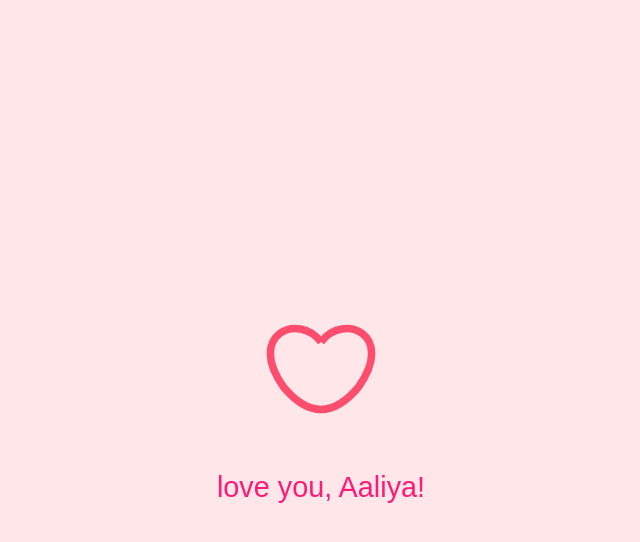
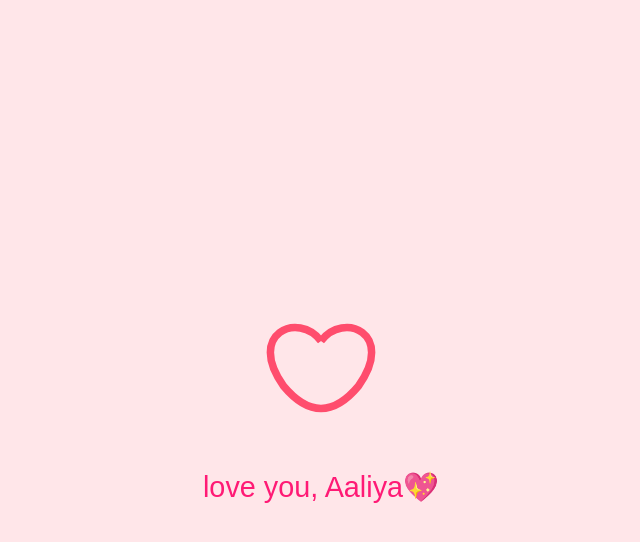
Before and after one commit to nechiyan/secret-message, a plain HTML site: page index.html in a window 1280 px wide. Both pictures are taken after a click on the button "Click to reveal". Shown: the whole page, without its empty margins (319-959 px from the left). Drawn offline with Linux system fonts and the light colour scheme.

Commit message:
first commit

```diff
--- a/index.html
+++ b/index.html
@@ -193,7 +193,7 @@
       </svg>
       <div class="emoji" id="emoji">💖</div>
     </div>
-    <div class="message">love you, Aaliya!</div>
+    <div class="message">love you, Aaliya💖</div>
   </div>
 
   <script>
```
